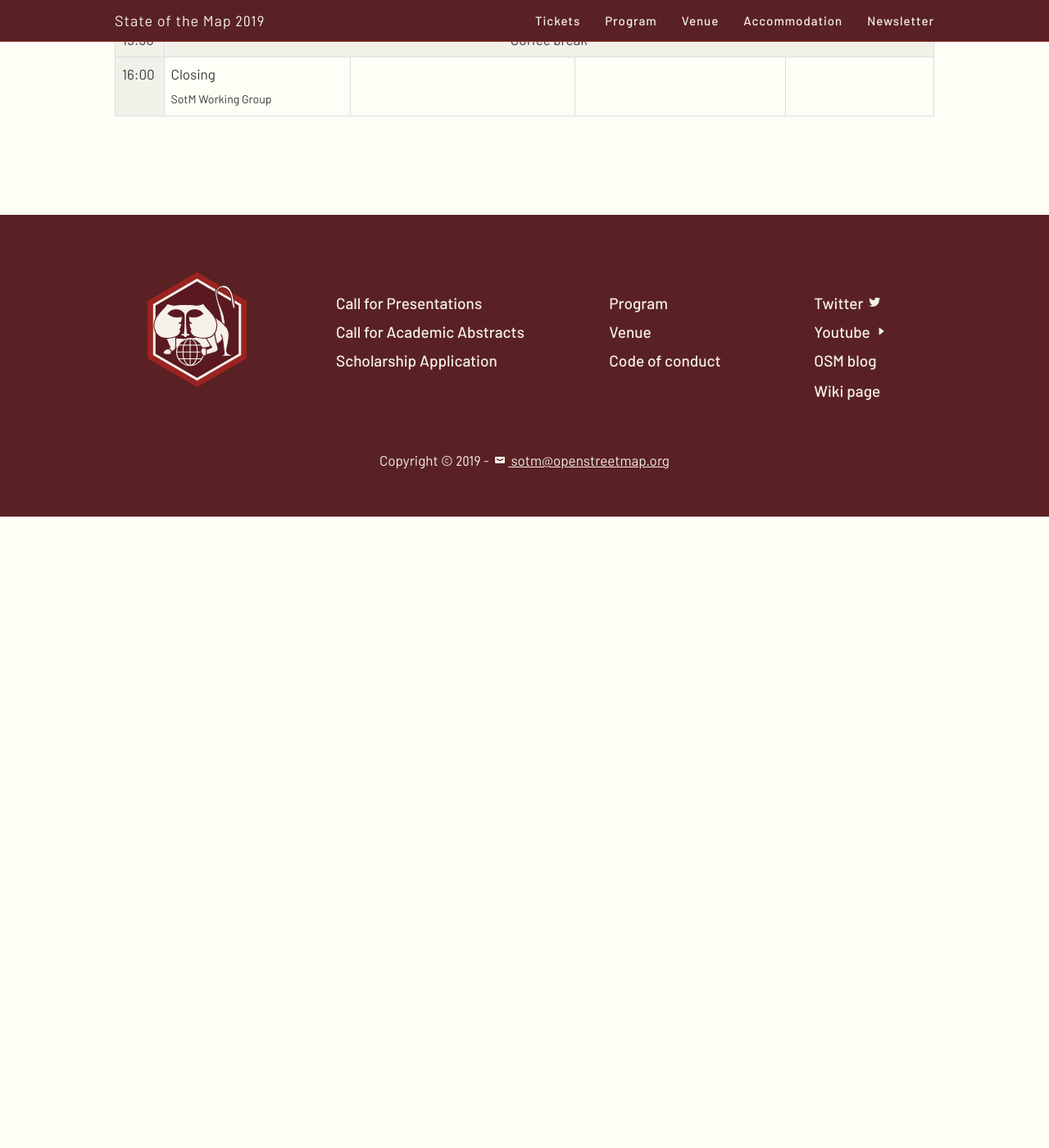
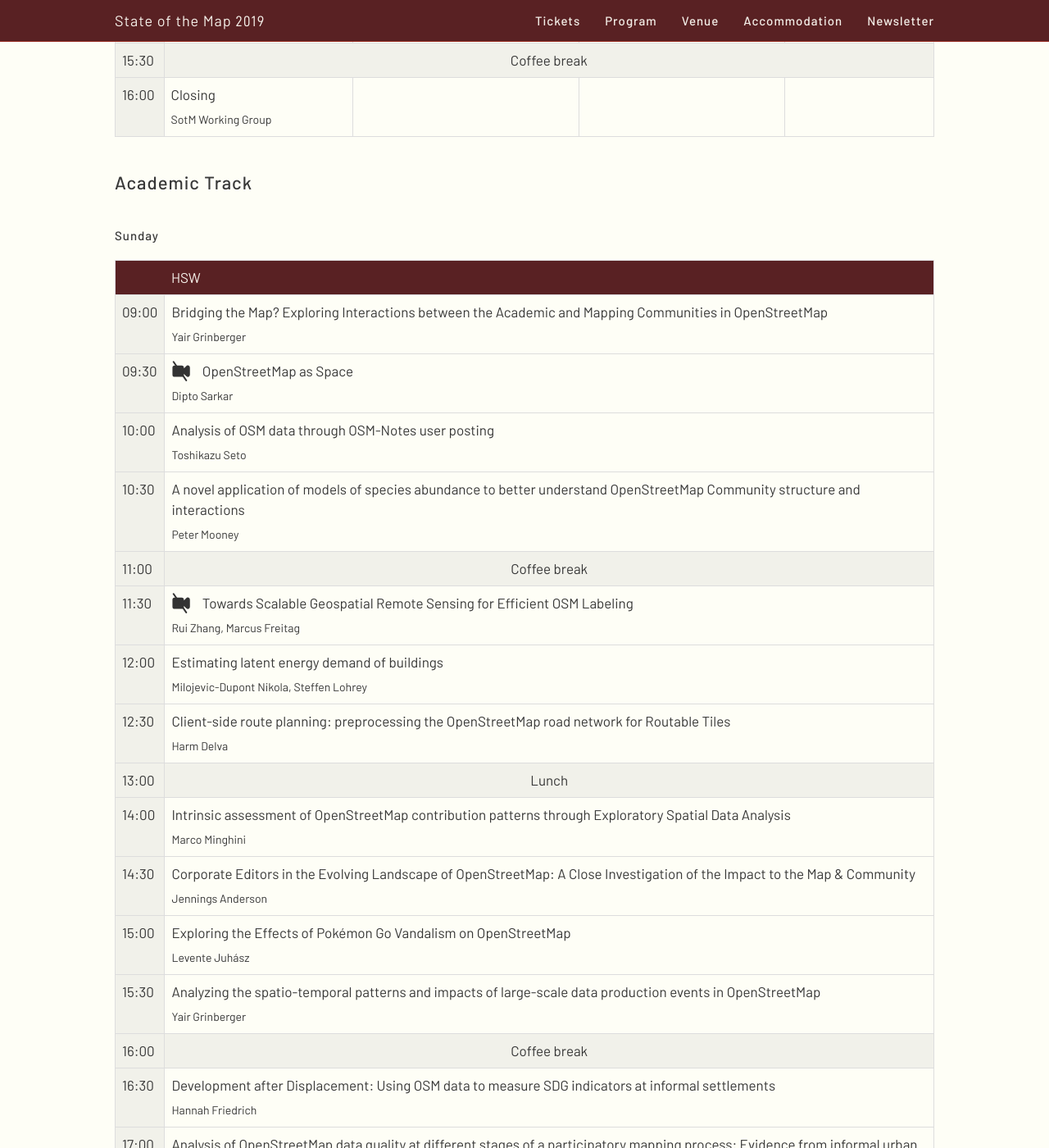
Before and after one commit to openstreetmap/stateofthemap-2019, a Jekyll site: the page built from program/index.html, in a window 1280 px wide and 1400 px high, scrolled down 4953 px. Shown: the whole window at 82% size. Built offline with Jekyll 4.4.1, drawn with Linux system fonts in a browser that asks for light colours; before the commit the page ends 5583 px from its top, so only the background shows below that; some of the changed text lies outside the part shown.

Commit message:
add academic programme, add released updates of general tracks
academic track version: 0.1
general track version: 0.1

```diff
--- /dev/null
+++ b/_includes/schedule/_academic.html
@@ -0,0 +1,150 @@
+
+            <h3 id="general_Sunday">Sunday</h3>
+        <table class="scheduleTable">
+            <thead>
+                <tr>
+                    <td></td>
+                    <td>HSW</td>
+                    </tr>
+            </thead>
+            <tbody>
+                <tr>
+                        <td class="fill-darken0">09:00</td>
+                        <td rowspan="1" id="session_RZXQP3">
+        Bridging the Map? Exploring Interactions between the Academic and Mapping Communities in OpenStreetMap
+    <br><span class="speaker">Yair Grinberger
+    </span>
+</td>
+
+                                                </tr>
+                                <tr>
+                        <td class="fill-darken0">09:30</td>
+                        <td rowspan="1" id="session_SR88Y3">
+    <img class="noRecordingDark" src="/img/novideo-dark.svg" height="25" alt="no recording" title="This event will not be recorded.">    OpenStreetMap as Space
+    <br><span class="speaker">Dipto Sarkar
+    </span>
+</td>
+
+                                                </tr>
+                                <tr>
+                        <td class="fill-darken0">10:00</td>
+                        <td rowspan="1" id="session_GRR3N3">
+        Analysis of OSM data through OSM-Notes user posting
+    <br><span class="speaker">Toshikazu Seto
+    </span>
+</td>
+
+                                                </tr>
+                                <tr>
+                        <td class="fill-darken0">10:30</td>
+                        <td rowspan="1" id="session_7ZVYEH">
+        A novel application of models of species abundance to better understand OpenStreetMap Community structure and interactions
+    <br><span class="speaker">Peter Mooney
+    </span>
+</td>
+
+                                                </tr>
+                                <tr>
+                        <td class="fill-darken0">11:00</td>
+                        <td colspan="1" class="fill-darken0 scheduleBreak">Coffee break</td>
+                                            </tr>
+                                <tr>
+                        <td class="fill-darken0">11:30</td>
+                        <td rowspan="1" id="session_TMGNLL">
+    <img class="noRecordingDark" src="/img/novideo-dark.svg" height="25" alt="no recording" title="This event will not be recorded.">    Towards Scalable Geospatial Remote Sensing for Efficient OSM Labeling
+    <br><span class="speaker">Rui Zhang, Marcus Freitag
+    </span>
+</td>
+
+                                                </tr>
+                                <tr>
+                        <td class="fill-darken0">12:00</td>
+                        <td rowspan="1" id="session_FQPFTP">
+        Estimating latent energy demand of buildings
+    <br><span class="speaker">Milojevic-Dupont Nikola, Steffen Lohrey
+    </span>
+</td>
+
+                                                </tr>
+                                <tr>
+                        <td class="fill-darken0">12:30</td>
+                        <td rowspan="1" id="session_GRJC7W">
+        Client-side route planning: preprocessing the OpenStreetMap road network for Routable Tiles
+    <br><span class="speaker">Harm Delva
+    </span>
+</td>
+
+                                                </tr>
+                                <tr>
+                        <td class="fill-darken0">13:00</td>
+                        <td colspan="1" class="fill-darken0 scheduleBreak">Lunch</td>
+                                            </tr>
+                                <tr>
+                        <td class="fill-darken0">14:00</td>
+                        <td rowspan="1" id="session_F7ANUJ">
+        Intrinsic assessment of OpenStreetMap contribution patterns through Exploratory Spatial Data Analysis
+    <br><span class="speaker">Marco Minghini
+    </span>
+</td>
+
+                                                </tr>
+                                <tr>
+                        <td class="fill-darken0">14:30</td>
+                        <td rowspan="1" id="session_W8BA9K">
+        Corporate Editors in the Evolving Landscape of OpenStreetMap:  A Close Investigation of the Impact to the Map &amp; Community
+    <br><span class="speaker">Jennings Anderson
+    </span>
+</td>
+
+                                                </tr>
+                                <tr>
+                        <td class="fill-darken0">15:00</td>
+                        <td rowspan="1" id="session_VPXQAV">
+        Exploring the Effects of Pokémon Go Vandalism on OpenStreetMap
+    <br><span class="speaker">Levente Juhász
+    </span>
+</td>
+
+                                                </tr>
+                                <tr>
+                        <td class="fill-darken0">15:30</td>
+                        <td rowspan="1" id="session_9NVD77">
+        Analyzing the spatio-temporal patterns and impacts of large-scale data production events in OpenStreetMap
+    <br><span class="speaker">Yair Grinberger
+    </span>
+</td>
+
+                                                </tr>
+                                <tr>
+                        <td class="fill-darken0">16:00</td>
+                        <td colspan="1" class="fill-darken0 scheduleBreak">Coffee break</td>
+                                            </tr>
+                                <tr>
+                        <td class="fill-darken0">16:30</td>
+                        <td rowspan="1" id="session_LKLEWQ">
+        Development after Displacement: Using OSM data to measure SDG indicators at informal settlements
+    <br><span class="speaker">Hannah Friedrich
+    </span>
+</td>
+
+                                                </tr>
+                                <tr>
+                        <td class="fill-darken0">17:00</td>
+                        <td rowspan="1" id="session_MWS9ZC">
+        Analysis of OpenStreetMap data quality at different stages of a participatory mapping process: Evidence from informal urban settings
+    <br><span class="speaker">Godwin Yeboah
+    </span>
+</td>
+
+                                                </tr>
+                                <tr>
+                        <td class="fill-darken0">17:30</td>
+                        <td rowspan="1" id="session_WTWQYC">
+        Assessing the Completeness of Urban Green Spaces in OpenStreetMap
+    <br><span class="speaker">Christina Ludwig
+    </span>
+</td>
+
+                                                </tr>
+                                             </tbody>
+        </table>
--- a/_includes/schedule/_general.html
+++ b/_includes/schedule/_general.html
@@ -126,7 +126,7 @@
 
                             <td rowspan="1" id="session_FLPYCN">
         Lightning Talks I
-    <br><span class="speaker">SotM Working Group
+    <br><span class="speaker">Various Speakers
     </span>
 </td>
 
@@ -153,7 +153,7 @@
 
                             <td rowspan="1" id="session_VAADJ9">
         OsmInEdit : a simple indoor editor
-    <br><span class="speaker">Adrien Pavie, Hannes Geißelmann
+    <br><span class="speaker">Adrien Pavie, Hannes Geißelmann, Andreas Dirks, Thomas Sonntag
     </span>
 </td>
 
@@ -164,7 +164,7 @@
                         <td class="fill-darken0">15:30</td>
                         <td rowspan="1" id="session_FAGNLA">
         Past and Future of the OSMF Membership Working Group
-    <br><span class="speaker">michael spreng
+    <br><span class="speaker">Michael Spreng
     </span>
 </td>
 
@@ -191,7 +191,7 @@
 
                             <td rowspan="1" id="session_BBRMPZ">
         Lightning Talks II
-    <br><span class="speaker">SotM Working Group
+    <br><span class="speaker">Various Speakers
     </span>
 </td>
 
@@ -253,7 +253,7 @@
                     <td>HSO</td>
                     <td>HSW</td>
                     <td>KHS <img class="noRecordingBright" src="/img/novideo-bright.svg" height="25" alt="no recording" title="Sessions in this room will not be recorded."></td>
-                    <td>Mathematikon <img class="noRecordingBright" src="/img/novideo-bright.svg" height="25" alt="no recording" title="Sessions in this room will not be recorded."></td>
+                    <td>Mathematikon A <img class="noRecordingBright" src="/img/novideo-bright.svg" height="25" alt="no recording" title="Sessions in this room will not be recorded."></td>
                     </tr>
             </thead>
             <tbody>
@@ -269,13 +269,13 @@
                         <td class="fill-darken0">09:30</td>
                         <td rowspan="1" id="session_P8AG7K">
         Flexible Routing with GraphHopper
-    <br><span class="speaker">Peter
+    <br><span class="speaker">Peter Karich
     </span>
 </td>
 
                             <td rowspan="1" id="session_GQ3AAF">
         &#34;Mapathon, mapathon, mapathon!&#34;
-    <br><span class="speaker">Severin MENARD, Nicolas Chavent
+    <br><span class="speaker">Séverin Menard, Nicolas Chavent
     </span>
 </td>
 
@@ -293,14 +293,14 @@
 
                             <td rowspan="1" id="session_VWBV88">
         OSMF local chapters in countries of the Global South what can we learn from OSM associations dynamics in French-speaking southern countries of Africa and the Caribbean ?
-    <br><span class="speaker">Severin MENARD, Nicolas Chavent
+    <br><span class="speaker">Séverin Menard, Nicolas Chavent
     </span>
 </td>
 
                             <td>Academic track</td>
                             <td rowspan="1" id="session_PRHPXV">
         Lightning Talks Scholars I
-    <br><span class="speaker">SotM Working Group
+    <br><span class="speaker">SotM Scholars
     </span>
 </td>
 
@@ -323,7 +323,7 @@
                             <td>Academic track</td>
                             <td rowspan="1" id="session_M9BN97">
         Lightning Talks Scholars II
-    <br><span class="speaker">SotM Working Group
+    <br><span class="speaker">SotM Scholars
     </span>
 </td>
 
@@ -350,7 +350,7 @@
                             <td>Academic track</td>
                             <td rowspan="3" id="session_NCSSPK">
         Bilingual Breakout Session
-    <br><span class="speaker">Severin MENARD, Nicolas Chavent
+    <br><span class="speaker">Séverin Menard, Nicolas Chavent
     </span>
 </td>
 
@@ -383,7 +383,7 @@
                         <td class="fill-darken0">12:30</td>
                         <td rowspan="1" id="session_EGMAVR">
         Lightning Talks III
-    <br><span class="speaker">SotM Working Group
+    <br><span class="speaker">Various Speakers
     </span>
 </td>
 
@@ -411,7 +411,7 @@
 
                             <td rowspan="1" id="session_RLZJG9">
         Lightning Talks IV
-    <br><span class="speaker">SotM Working Group
+    <br><span class="speaker">Various Speakers
     </span>
 </td>
 
@@ -504,7 +504,7 @@
                             <td>Academic track</td>
                             <td rowspan="1" id="session_GXKF3F">
         Lightning Talks Scholars III
-    <br><span class="speaker">SotM Working Group
+    <br><span class="speaker">SotM Scholars
     </span>
 </td>
 
@@ -543,7 +543,7 @@
 
                             <td rowspan="1" id="session_KMP9X7">
         Lightning Talks V
-    <br><span class="speaker">SotM Working Group
+    <br><span class="speaker">Various Speakers
     </span>
 </td>
 
@@ -619,13 +619,13 @@
 
                             <td rowspan="1" id="session_XQUHP3">
         Lightning Talks VI
-    <br><span class="speaker">SotM Working Group
+    <br><span class="speaker">Various Speakers
     </span>
 </td>
 
                             <td rowspan="1" id="session_ADYMVF">
         OpenStreetMap in Croatia
-    <br><span class="speaker">hbogner
+    <br><span class="speaker">Hrvoje Bogner
     </span>
 </td>
 
@@ -649,15 +649,10 @@
     </span>
 </td>
 
-                            <td rowspan="1" id="session_YJ9W7W">
-        STATE OF OPENSTREETMAP IN KENYA
-    <br><span class="speaker">Sharon Omoja, Walter Mayeku
-    </span>
-</td>
-
+                            <td></td>
                             <td rowspan="2" id="session_QHTNEY">
         Custom Presets Creation using JOSM
-    <br><span class="speaker">Adityo Dwijananto
+    <br><span class="speaker">Harry Mahardhika Machmud
     </span>
 </td>
 
@@ -667,7 +662,7 @@
 
                             <td rowspan="1" id="session_LBGPCD">
         Introduce OpenPlaceReviews and connect to OpenStreetMap
-    <br><span class="speaker">vshcherb
+    <br><span class="speaker">Victor Shcherb
     </span>
 </td>
 
@@ -689,7 +684,7 @@
 
                             <td rowspan="1" id="session_MYFAAH">
         Lightning Talks VII
-    <br><span class="speaker">SotM Working Group
+    <br><span class="speaker">Various Speakers
     </span>
 </td>
 
@@ -708,7 +703,7 @@
                                 <tr>
                         <td class="fill-darken0">14:00</td>
                         <td rowspan="1" id="session_CXVMJ8">
-        NORWAY: Successful deployment of OSM in Public Transport
+        Norway: Successful deployment of OSM in Public Transport
     <br><span class="speaker">Johan Wiklund
     </span>
 </td>
@@ -736,7 +731,7 @@
                         <td class="fill-darken0">14:30</td>
                         <td rowspan="1" id="session_NWW7GF">
         Public Transport Navigation using OpenStreetMap by OsmAnd
-    <br><span class="speaker">vshcherb, Eugene
+    <br><span class="speaker">Victor Shcherb, Eugene Kizevic
     </span>
 </td>
 
--- a/program/index.html
+++ b/program/index.html
@@ -10,9 +10,12 @@
 <p>State of the Map 2019 is taking place from <b>21 to 23 September 2019</b> in Heidelberg, Germany. We have created an exciting program with you—the OpenStreetMap community. For the duration of the conference, we have rooms set aside for breakout sessions that can be booked by groups of mutual interest, or used without prior planning.</p>
 <ul>
 <li>21 September: conference begins with a keynote speech, followed by a day of presentations and workshops</li>
-<li>22 September: day 2 of more presentations and workshops plus a whole track of academic talks selected by our scientific committee</li>
+<li>22 September: day 2 of more presentations and workshops plus a whole track of <a href="#academic_track">academic talks</a> selected by our scientific committee</li>
 <li>23 September: the final day continues more talks and workshops</li>
 </ul>
 
 <h2 id="general_track">General Track</h2>
 {% include schedule/_general.html %}
+
+<h2 id="academic_track">Academic Track</h2>
+{% include schedule/_academic.html %}
```
